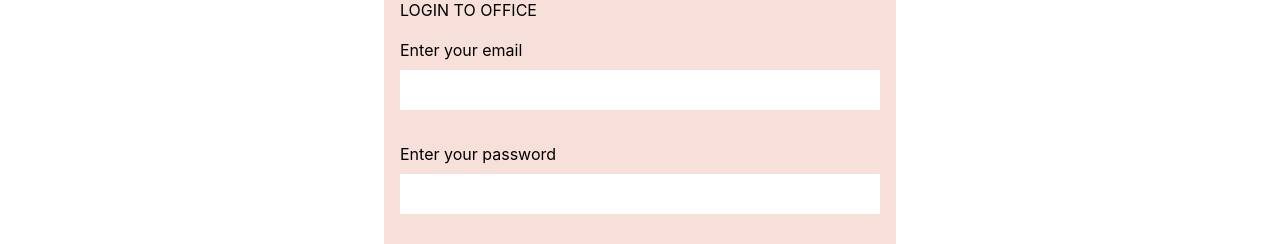
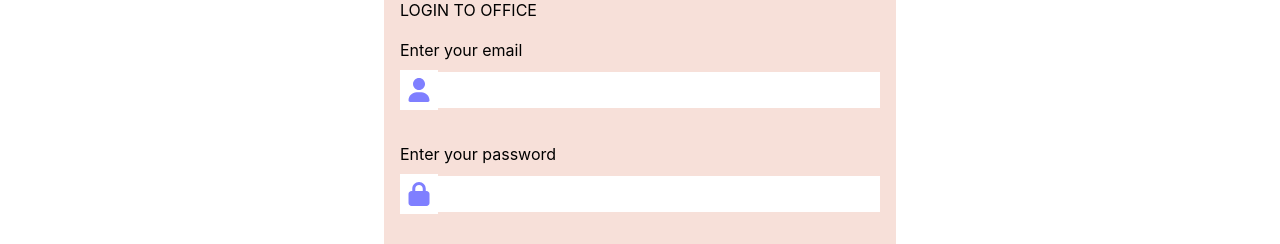
Before and after one commit to Amosi-04-sanga/loans-office, a Next.js app: page /login in a window 1280 px wide. Shown: the part 306-550 px from the top of the page. Built offline with nearby package versions, Linux system fonts and the light colour scheme.

Commit message:
login form css

```diff
--- a/pages/login.jsx
+++ b/pages/login.jsx
@@ -19,29 +19,35 @@ const Login = () => {
     <>
       < HomeNav />
       <div className={styles.loginformWrapper}>
-        <form className={styles.loginForm} onSubmit={submitHandle}>
+        <form className={styles.loginForm} autoComplete="false" onSubmit={submitHandle}>
           <h2 className='my-4' >LOGIN TO OFFICE</h2>
           <div className="my-4">
             <label className='block w-full mb-2' htmlFor="email">Enter your email</label>
+            <div className="flex justify-center items-center">
+              <svg className='w-10 h-10 p-2 bg-white' xmlns="http://www.w3.org/2000/svg" viewBox="0 0 448 512"><path d="M224 256c70.7 0 128-57.31 128-128s-57.3-128-128-128C153.3 0 96 57.31 96 128S153.3 256 224 256zM274.7 304H173.3C77.61 304 0 381.6 0 477.3c0 19.14 15.52 34.67 34.66 34.67h378.7C432.5 512 448 496.5 448 477.3C448 381.6 370.4 304 274.7 304z" /></svg>
               <input
                 type="email"
                 id='email'
-                  className='white-input p-2 block w-full border-none outline-none'
+                className={`${styles.input} p-2 block w-full border-none outline-none`}
                 name='email'
                 value={formData.email}
-                  onChange={ e => setFormData({...formData, email: e.target.value}) }
+                onChange={e => setFormData({ ...formData, email: e.target.value })}
               />
+            </div>
           </div>
           <div className="my-8">
             <label className='block w-full mb-2' htmlFor="password">Enter your password</label>
+            <div className="flex justity-center items-center">
+              <svg className='w-10 h-10 p-2 bg-white' xmlns="http://www.w3.org/2000/svg" viewBox="0 0 448 512"><path d="M80 192V144C80 64.47 144.5 0 224 0C303.5 0 368 64.47 368 144V192H384C419.3 192 448 220.7 448 256V448C448 483.3 419.3 512 384 512H64C28.65 512 0 483.3 0 448V256C0 220.7 28.65 192 64 192H80zM144 192H304V144C304 99.82 268.2 64 224 64C179.8 64 144 99.82 144 144V192z" /></svg>
               <input
                 type="password"
                 id='password'
-                  className='block w-full p-2 border-none outline-none'
+                className={`${styles.input} block input w-full p-2 border-none outline-none`}
                 name='password'
                 value={formData.password}
-                  onChange={ e => setFormData({...formData, password: e.target.value}) }
+                onChange={e => setFormData({ ...formData, password: e.target.value })}
               />
+            </div>
           </div>
           < Link href="/office" >
             <button className={`${styles.button} block border-none outline-none mx-auto btn p-2 px-4`} type="submit">LOGIN</button>
--- a/styles/form.module.css
+++ b/styles/form.module.css
@@ -45,3 +45,17 @@
 .button:hover {
    background-color: #E49880;
 }
+
+.input {
+    border-bottom: 1px solid transparent;
+}
+
+.input:focus {
+    border-bottom: 1px solid rgb(50, 178, 31);
+    background-color: white;
+}
+
+.input,
+.input::placeholder {
+    font-size: .8rem;
+}
```
Lines whose indentation alone changed are shown as unchanged.
